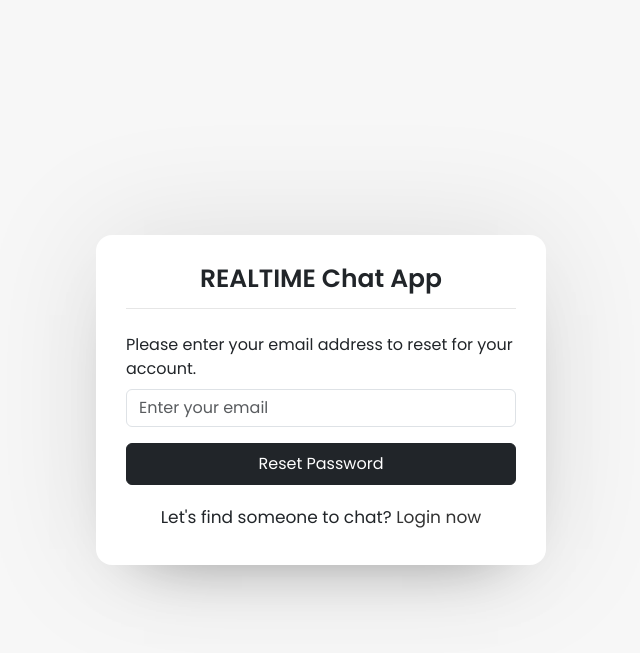
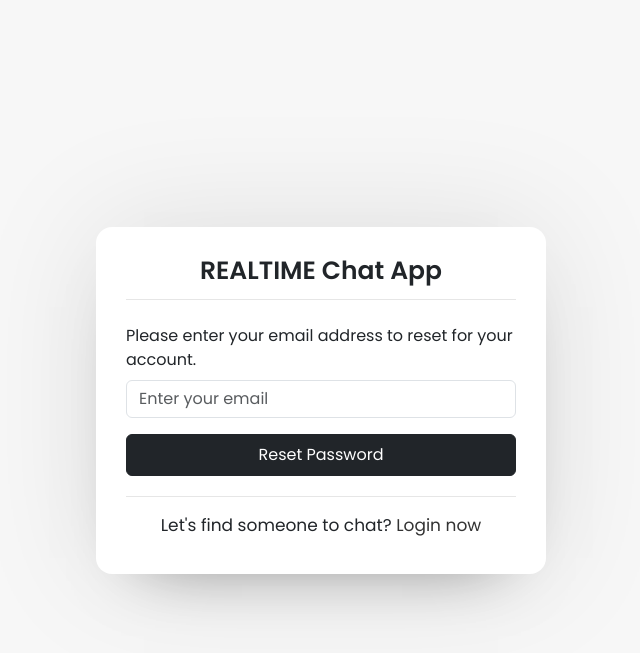
Before and after one commit to SaanPrasanna/Custom-PHP-MVC-Framwork, a PHP site: template views/auth/forgot.php in a window 1280 px wide. Shown: the top 653 px of the page, without its empty margins (319-959 px from the left). Run offline with PHP 8.4, Linux system fonts and the light colour scheme; the template is opened without the code that fills it, so the values that code supplies are empty; some libraries are stand-ins or nearby versions.

Commit message:
:lipstick: Added horizontal Line

```diff
--- a/asserts/css/style.css
+++ b/asserts/css/style.css
@@ -23,6 +23,10 @@ a {
 
 small{
   font-size: 0.8em !important;
+}
+
+.hr{
+  border-bottom: 1px solid #e6e6e6 !important;
 }
 
 .wrapper {
```
